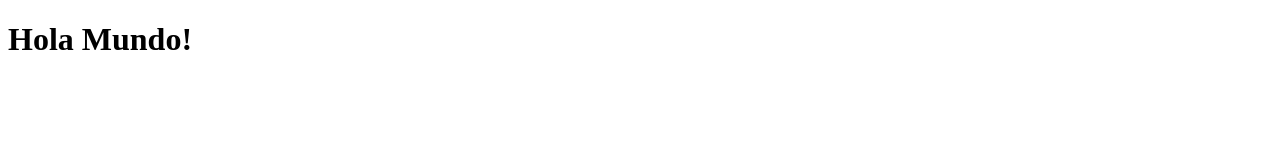
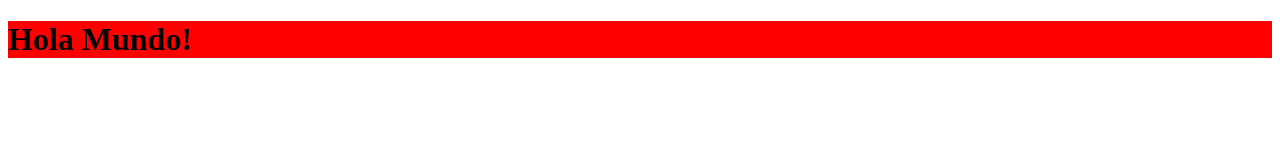
Before and after one commit to esneidermontoya/HTMLPRUEBAS, a plain HTML site: page index.html in a window 1280 px wide. Drawn offline with Linux system fonts and the light colour scheme.

Commit message:
estilos css

```diff
--- a/index.html
+++ b/index.html
@@ -4,9 +4,10 @@
     <meta charset="UTF-8">
     <meta http-equiv="X-UA-Compatible" content="IE=edge">
     <meta name="viewport" content="width=device-width, initial-scale=1.0">
+    <link rel="stylesheet" href="styles.css">
     <title>Document</title>
 </head>
 <body>
-    <h1>Hola Mundo!</h1>
+    <h1 id="hm">Hola Mundo!</h1>
 </body>
 </html>
--- /dev/null
+++ b/styles.css
@@ -0,0 +1,3 @@
+h1 {
+    background-color: red;
+}
```
